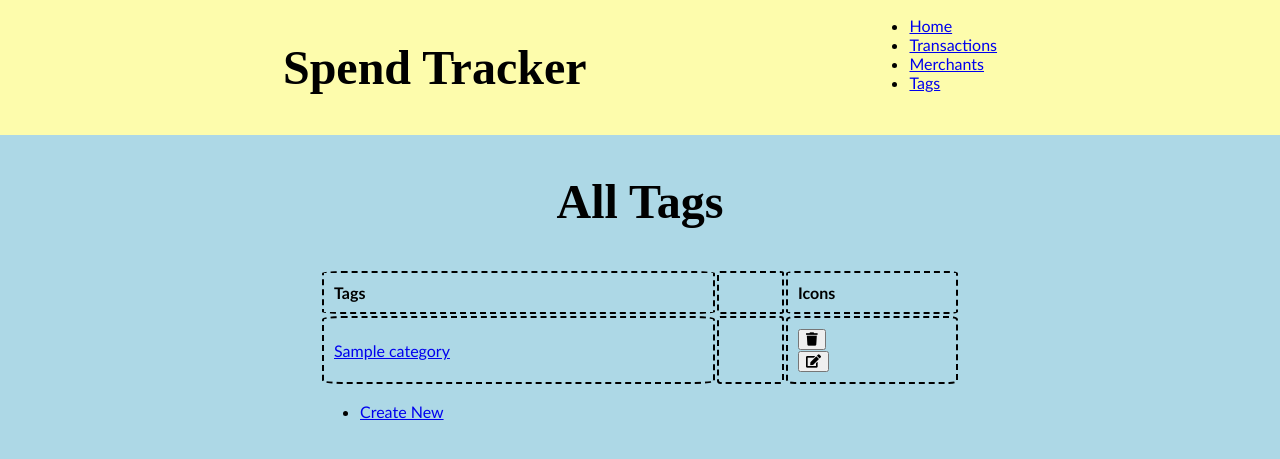
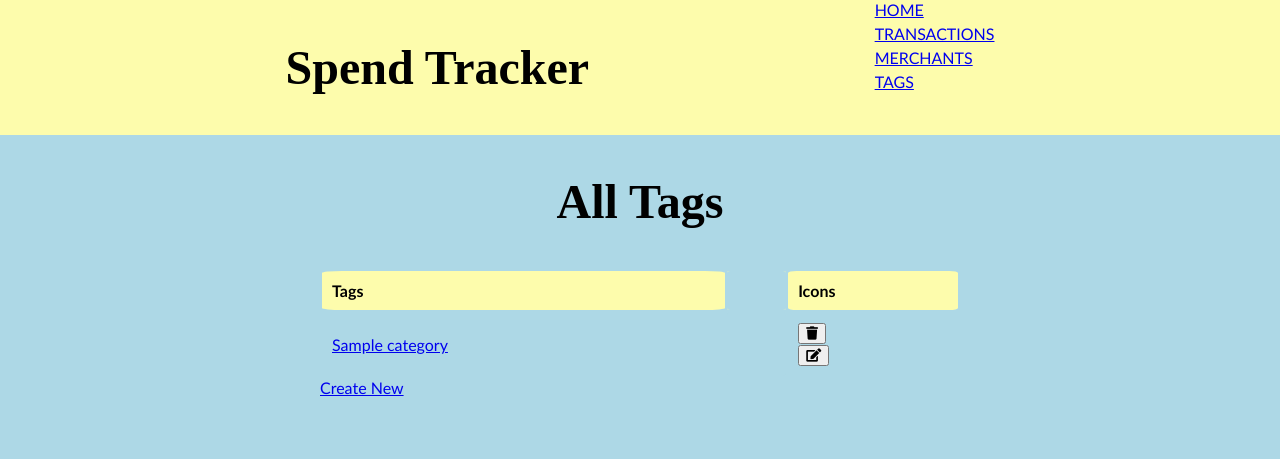
Before and after one commit to lushpurr/project1_spend_tracker, a Flask app: page /tags in a window 1280 px wide. Shown: the top 459 px of the page. Run offline with Flask 2, Linux system fonts and the light colour scheme; a database or web service that is not in the repository returns one stand-in record (values such as "Sample title"); some libraries are stand-ins or nearby versions.

Commit message:
css table color edit

```diff
--- a/app/static/css/style.css
+++ b/app/static/css/style.css
@@ -4,9 +4,6 @@ body {
     margin-top: 0px;
     margin-left: 0px;
     margin-right: 0px;
-
-
-
 }
 
 h1 {
@@ -22,23 +19,6 @@ h1 {
 
     background-color: #FDFCAC;
     border : none;
-
-
-}
-
-td {
-  border: dashed;
-  border-width: 2px;
-  padding: 10px;
-  border-radius: 5%;
-}
-
-th {
-  border: dashed;
-  border-width: 2px;
-  padding: 10px;
-  border-radius: 5%;
-
 }
 
 section.list-container td tr{
@@ -53,16 +33,34 @@ section.list-container td tr{
     flex-direction: column;
     justify-content: center;
     text-align: left;
+}
 
+/* table css */
+/* alternating table row colours */
+table tr:nth-child(odd){
+	background-color: #FDFCAC;
+}
 
-    /* display:flex;
-    flex-direction: column; */
-    /* justify-content: space-around; */
+/* color every 2nd col  blue */
+table td:nth-child(2n){
+  background-color: lightblue;
+}
+table th:nth-child(2n){
+  background-color: lightblue;
+}
+td {
+  padding: 10px;
+  border-radius: 5%;
+}
 
+th {
+  padding: 10px;
+  border-radius: 5%;
 
 }
 
-/* Menus
+
+/* Menus*/
 nav ul li {
     margin-bottom: 5px;
     text-transform: uppercase;
@@ -73,33 +71,3 @@ nav ul li {
     margin: 0px;
     list-style-type: none;
   }
-
-
-/* table style */
-/*
-table {
-    display: flex;
-    flex-flow: column nowrap;
-    font-size: 1rem;
-    margin: 0.5rem;
-    line-height: 1.5;
-    border-bottom: 1px solid #d0d0d0;
-    flex: 1 1 auto;
-}
-
-th {
-    align:left;
-    font-weight: 700;
-    background-color: #f2f2f2;
-}
-
-  .th > .td {
-    white-space: normal;
-    justify-content: left;
-  }
-
-  .tr {
-    width: 100%;
-    display: flex;
-    flex-flow: row nowrap;
-  } */  */
```
